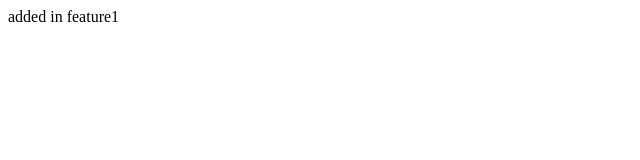
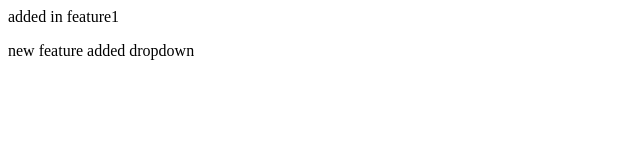
Before and after one commit to kalkahar/Local_project, a plain HTML site: page index.html in a window 1280 px wide. Shown: the whole page, without its empty margins (0-640 px from the left). Drawn offline with Linux system fonts and the light colour scheme.

```diff
--- a/index.html
+++ b/index.html
@@ -1 +1,2 @@
 <p>added in feature1</p>
+<p>new feature added dropdown</p>
```
